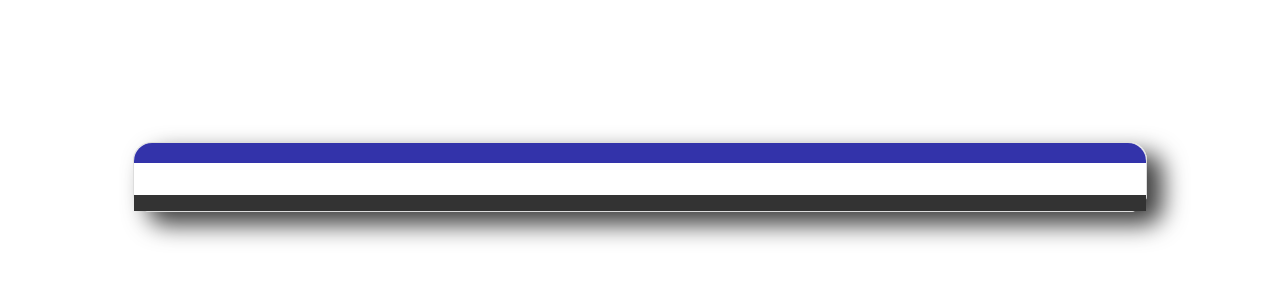
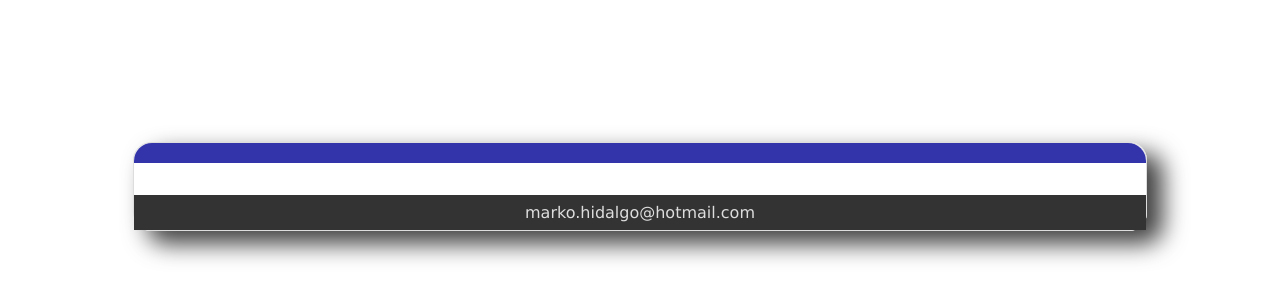
Before and after one commit to nibvle2/Sites, a plain HTML site: page Ejemplo/index.html in a window 1280 px wide. Shown: the part 250-550 px from the top of the page. Drawn offline with Linux system fonts and the light colour scheme.

Commit message:
footer agregado con exito

```diff
--- a/Ejemplo/index.html
+++ b/Ejemplo/index.html
@@ -22,7 +22,7 @@
         </div><!-- post -->
 
         <div class="footer">
-
+            marko.hidalgo@hotmail.com
         </div> <!-- footer -->
 
     </div>
```
